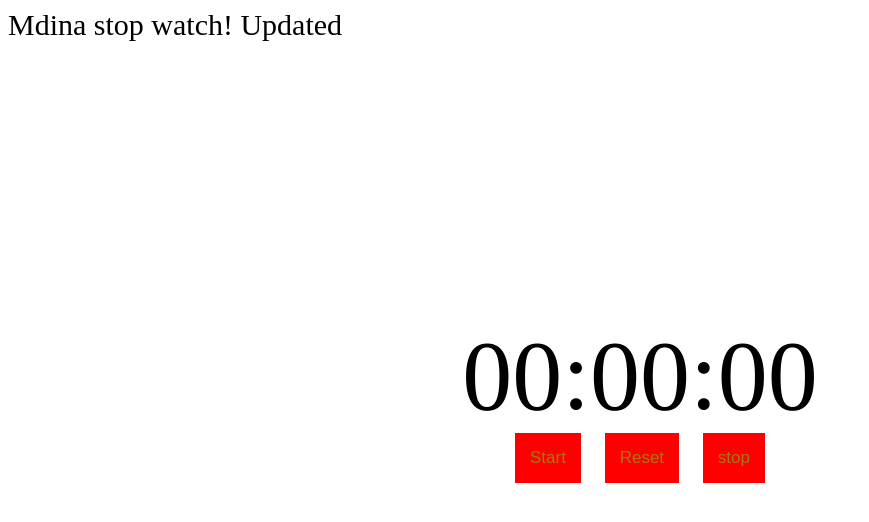
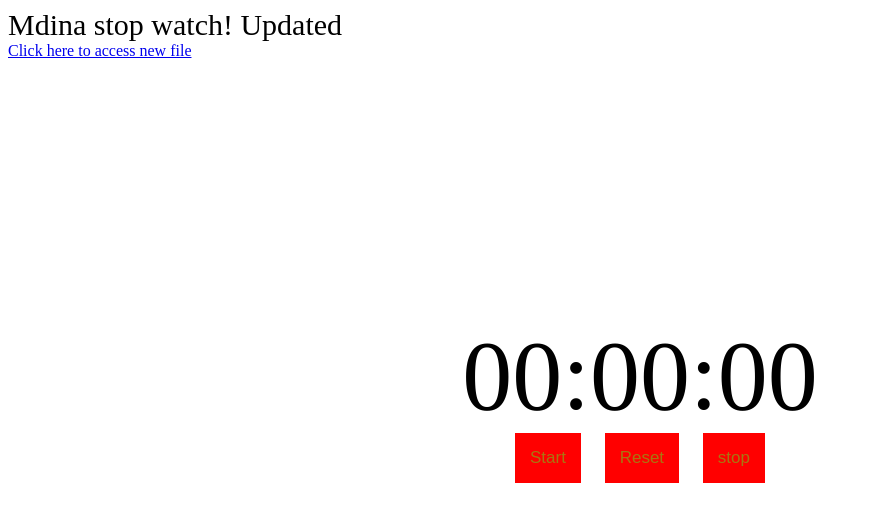
Before and after one commit to MBOKMdina/Challenge-exercise, a plain HTML site: page stop-watch.html in a window 1280 px wide. Shown: the whole page, without its empty margins (0-869 px from the left). Drawn offline with Linux system fonts and the light colour scheme.

Commit message:
Add files via upload

```diff
--- a/stop-watch.html
+++ b/stop-watch.html
@@ -7,6 +7,7 @@
     </head>
     <body>
         <div class="title">Mdina stop watch! Updated</div>
+        <a href="new-file.html">Click here to access new file</a>
         <div class="stop-watch">
             <div class="inside-page-div">
                 <p class="clock js-clock"></p>
```
Also changed, not shown: new-file.html (added).
